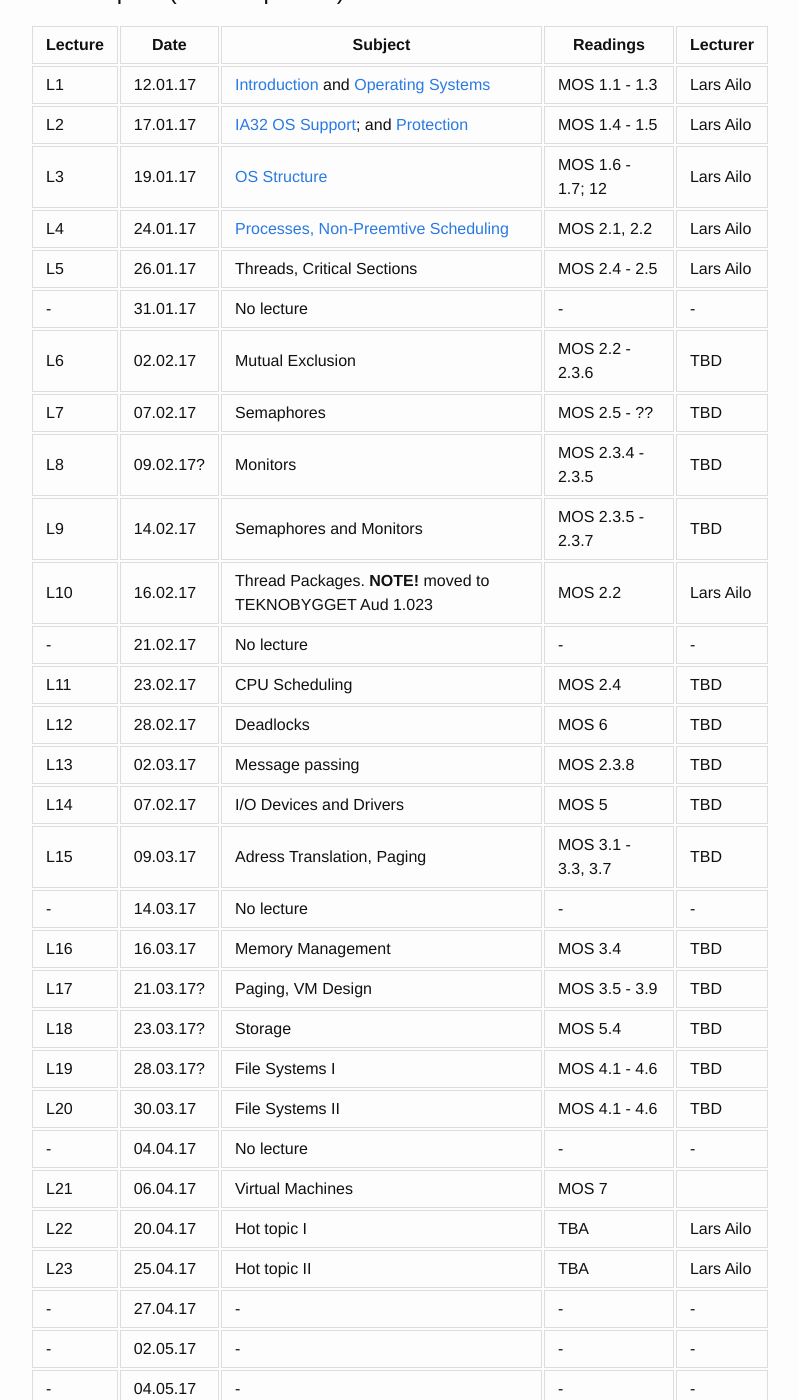
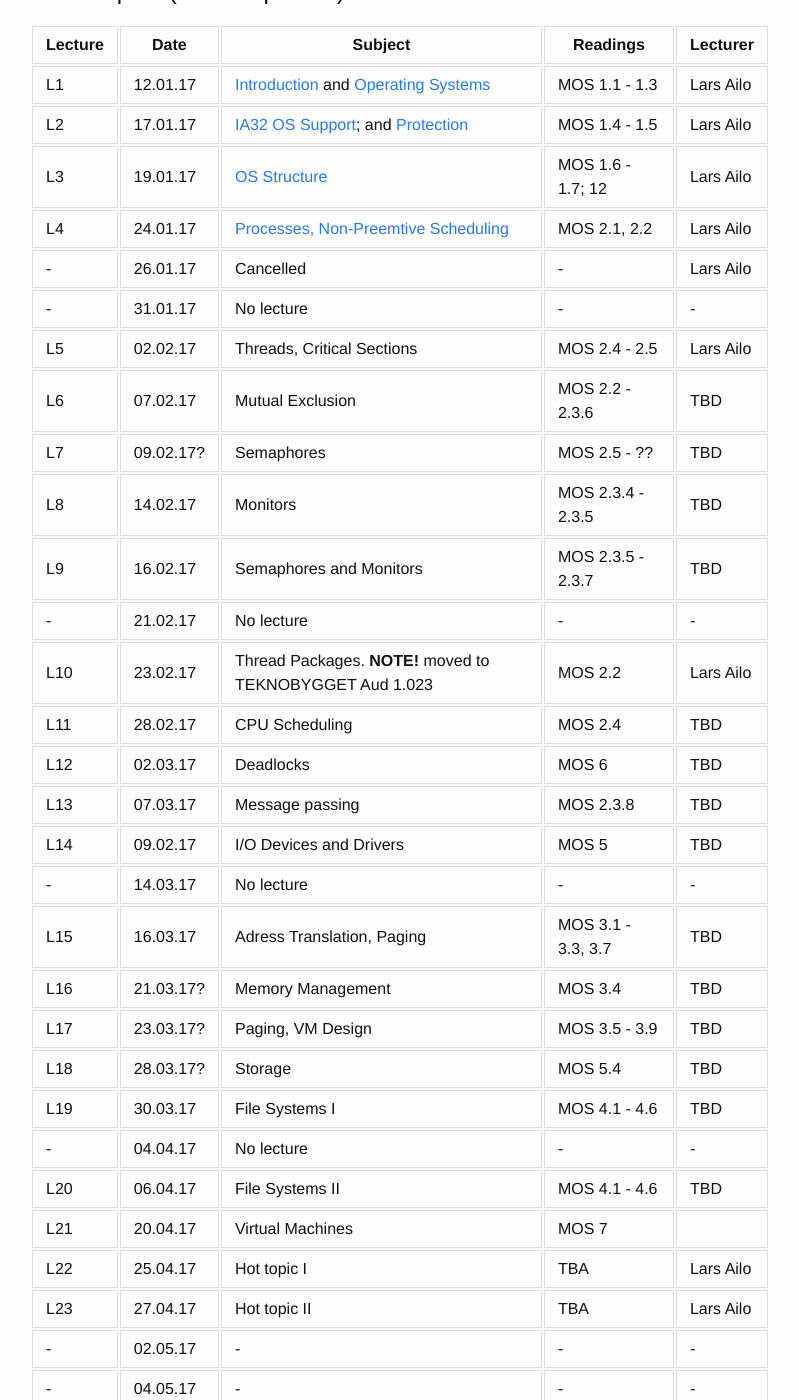
Before and after one commit to uit-inf-2201-s17/uit-inf-2201-s17.github.io, a Jekyll site: the page built from index.md, in a window 1280 px wide and 1400 px high, scrolled down 866 px. Shown: the whole window, without its empty margins (240-1039 px from the left). Built offline with Jekyll 4.4.1, drawn with Linux system fonts in a browser that asks for light colours.

Commit message:
Updated lecture plan

```diff
--- a/index.md
+++ b/index.md
@@ -41,30 +41,30 @@ Refer to the lecture and mandatory assignment plan, and e-mails, for which room
 | L2  | 17.01.17 | [IA32 OS Support](lectures/02 - OS Support.pdf); and [Protection](lectures/02 - Protection.pdf) | MOS 1.4 - 1.5 | Lars Ailo |
 | L3  | 19.01.17 | [OS Structure](lectures/03 - Structure.pdf) | MOS 1.6 - 1.7; 12 | Lars Ailo |
 | L4  | 24.01.17 | [Processes, Non-Preemtive Scheduling](lectures/04 - nonpreemptive.pptx) | MOS 2.1, 2.2 | Lars Ailo |
-| L5  | 26.01.17 | Threads, Critical Sections | MOS 2.4 - 2.5 | Lars Ailo |
+| -   | 26.01.17 | Cancelled | - | Lars Ailo |
 | -   | 31.01.17 | No lecture | - | - |
-| L6  | 02.02.17 | Mutual Exclusion | MOS 2.2 - 2.3.6 | TBD |
-| L7  | 07.02.17 | Semaphores | MOS 2.5 - ?? | TBD |
-| L8  | 09.02.17? | Monitors   | MOS 2.3.4 - 2.3.5 | TBD |
-| L9  | 14.02.17 | Semaphores and Monitors | MOS 2.3.5 - 2.3.7 | TBD |
-| L10 | 16.02.17 | Thread Packages. **NOTE!** moved to TEKNOBYGGET Aud 1.023 | MOS 2.2 | Lars Ailo |
+| L5  | 02.02.17 | Threads, Critical Sections | MOS 2.4 - 2.5 | Lars Ailo |
+| L6  | 07.02.17 | Mutual Exclusion | MOS 2.2 - 2.3.6 | TBD |
+| L7  | 09.02.17? | Semaphores | MOS 2.5 - ?? | TBD |
+| L8  | 14.02.17 | Monitors   | MOS 2.3.4 - 2.3.5 | TBD |
+| L9  | 16.02.17 | Semaphores and Monitors | MOS 2.3.5 - 2.3.7 | TBD |
 | -   | 21.02.17 | No lecture | - | - |
-| L11 | 23.02.17 | CPU Scheduling | MOS 2.4 | TBD |
-| L12 | 28.02.17 | Deadlocks | MOS 6 | TBD |
-| L13 | 02.03.17 | Message passing | MOS 2.3.8 | TBD |
-| L14 | 07.02.17 | I/O Devices and Drivers | MOS 5 | TBD |
-| L15 | 09.03.17 | Adress Translation, Paging | MOS 3.1 - 3.3, 3.7| TBD |
+| L10 | 23.02.17 | Thread Packages. **NOTE!** moved to TEKNOBYGGET Aud 1.023 | MOS 2.2 | Lars Ailo |
+| L11 | 28.02.17 | CPU Scheduling | MOS 2.4 | TBD |
+| L12 | 02.03.17 | Deadlocks | MOS 6 | TBD |
+| L13 | 07.03.17 | Message passing | MOS 2.3.8 | TBD |
+| L14 | 09.02.17 | I/O Devices and Drivers | MOS 5 | TBD |
 | -   | 14.03.17 | No lecture | - | - |
-| L16 | 16.03.17 | Memory Management | MOS 3.4 | TBD |
-| L17 | 21.03.17? | Paging, VM Design | MOS 3.5 - 3.9 | TBD |
-| L18 | 23.03.17? | Storage | MOS 5.4 | TBD |
-| L19 | 28.03.17? | File Systems I | MOS 4.1 - 4.6 | TBD |
-| L20 | 30.03.17 | File Systems II | MOS 4.1 - 4.6 | TBD |
+| L15 | 16.03.17 | Adress Translation, Paging | MOS 3.1 - 3.3, 3.7| TBD |
+| L16 | 21.03.17? | Memory Management | MOS 3.4 | TBD |
+| L17 | 23.03.17? | Paging, VM Design | MOS 3.5 - 3.9 | TBD |
+| L18 | 28.03.17? | Storage | MOS 5.4 | TBD |
+| L19 | 30.03.17 | File Systems I | MOS 4.1 - 4.6 | TBD |
 | -   | 04.04.17 | No lecture | - | - |
-| L21 | 06.04.17 | Virtual Machines | MOS 7 | |
-| L22 | 20.04.17 | Hot topic I | TBA | Lars Ailo |
-| L23 | 25.04.17 | Hot topic II | TBA | Lars Ailo |
-| -   | 27.04.17 | - | - | - |
+| L20 | 06.04.17 | File Systems II | MOS 4.1 - 4.6 | TBD |
+| L21 | 20.04.17 | Virtual Machines | MOS 7 | |
+| L22 | 25.04.17 | Hot topic I | TBA | Lars Ailo |
+| L23 | 27.04.17 | Hot topic II | TBA | Lars Ailo |
 | -   | 02.05.17 | - | - | - |
 | -   | 04.05.17 | - | - | - |
 | -   | 09.05.17 | - | - | - |
```
